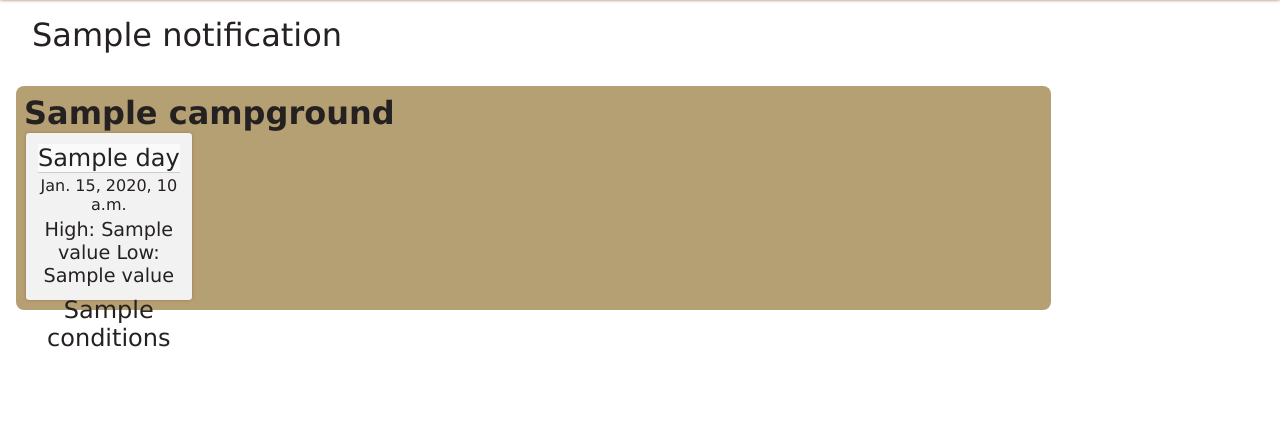
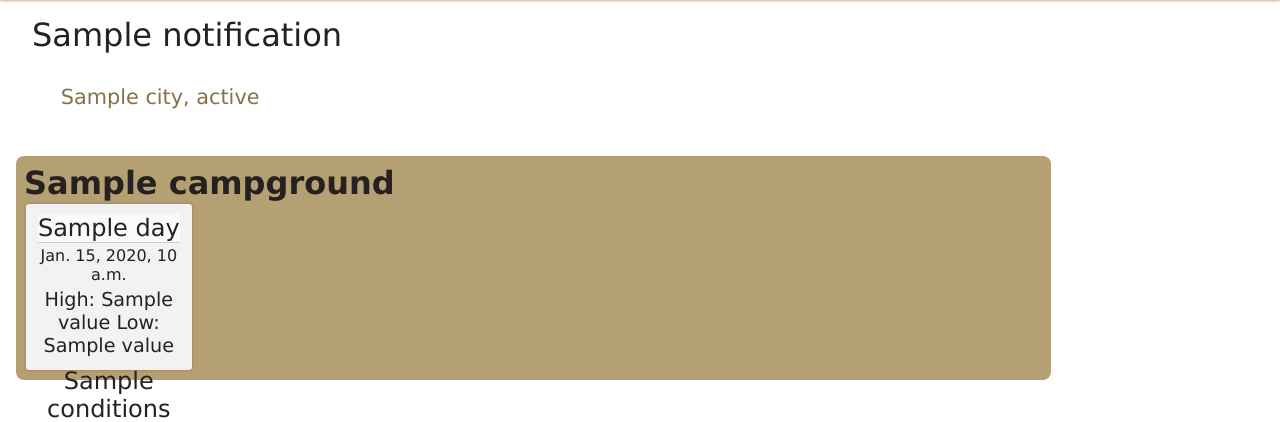
Before and after one commit to jomogalla/campclimate, a Django app: template templates/camp.html in a window 1280 px wide. Shown: the part 66-488 px from the top of the page. Run offline with Django 3.2, Linux system fonts and the light colour scheme; tables that the repository leaves empty hold one stand-in row (values such as "Sample post"); the template is opened without the code that fills it: values that come from a table or form of the project are taken from there, most other values are stand-ins (such as "Sample title", 1, 10 or a date in 2020).

Commit message:
added: humanized RV sizes, toggling of text on infoToggle button and smarter searching(search w/o a state); removed: a lot of old/unnecessary comments

```diff
--- a/templates/camp.html
+++ b/templates/camp.html
@@ -24,15 +24,36 @@
 			// 	},
 			// });
 		});
-		$(".infoToggle").click(function(){
+		$("#infoToggle").toggle(function(){
+			//add all the data
+			$(".infoBlob").addClass('large')
+			$(".amenities").show()
+			$(".distance").show()
+			$("#infoToggle").text('less info')
+			.stop();
+		}, function(){
+			//remove all the data
+			$(".amenities").hide()
+			$(".distance").hide()
+			$(".infoBlob").removeClass('large')
+			$("#infoToggle").text('more info')
+			.stop();
+		});
+		$('#possibleCities li').click(function(){
+			$('#id_location').val($(this).text())
+			$('#goButton').click();
+		});
+
+		// WORKING
+		// $(".infoToggle").click(function(){
 
 
-			$(".infoBlob").toggleClass('large');
-			// $(".infoBlob").toggleClass('large', 300);
-			$(".distance").toggle();
-			$(".amenities").toggle();
-			// $(".infoToggle").html('<');
-		});
+		// 	$(".infoBlob").toggleClass('large');
+		// 	// $(".infoBlob").toggleClass('large', 300);
+		// 	$(".distance").toggle();
+		// 	$(".amenities").toggle();
+		// 	// $(".infoToggle").html('<');
+		// });
 	});
 </script>
 </head>
@@ -44,13 +65,20 @@
 				<input type="submit" value="go" id="goButton" >
 			</form>
 			<div class="campgroundAmount">{{camplist_length|default:"No"}} campground{{camplist_length|pluralize}} returned</div>
-			<span class="infoToggle">more info</span>
+			<span id="infoToggle">more info</span>
 		</div>
 
 		<p>
 		<div id="content">
 			<div class="notification">
 				{{notification}}
+			</div>
+			<div id="possibleCities">
+				<ul>
+				{% for city in possibleCityList %}
+					<li>{{city.name}}, {{city.state}}	</li>
+				{% endfor %}
+				</ul>
 			</div>
 			{% for infoBlob in zipped %}
 				<div class="infoBlob small">
@@ -100,5 +128,4 @@
 			<img src="{{ STATIC_URL }}/static/images/spin.gif" />
 		</div>
 	</div>
-
 </body>
--- a/weather/static/styles.css
+++ b/weather/static/styles.css
@@ -6,6 +6,19 @@
 	top:0.4em;
 	margin-left: 12em;
 
+}
+#possibleCities ul li{
+	list-style: none;
+	cursor: pointer;
+	display: inline-block;
+	margin: 1em;
+	margin-top: 0.5em;
+	margin-bottom: 0.5em;
+	color: #867246;
+}
+#possibleCities{
+	font-size: 1.3em;
+	/*padding-left: 1em;*/
 }
 .smallForm{
 	margin: 0;
@@ -87,7 +100,7 @@
 .large{
 	height: 16em;
 }
-.infoToggle{
+#infoToggle{
 	background-color: #fcfcfc;
 	border-radius: .1em;
 	/*width: 1em;*/
@@ -98,8 +111,8 @@
 	padding: 0.2em;
 	box-shadow: 0 0 0.2em #A0714D;
 	background-color: #BBC18A;
-		position: fixed;
-		right: 1em;
+	position: fixed;
+	right: 1em;
 }
 .weatherRow{
 	height: 10em;
--- a/weather/views.py
+++ b/weather/views.py
@@ -114,32 +114,16 @@ def index(request):
 		return render_to_response('./index.html', {'form': form, 'debug':debug})
 
 
-	# #GET THE CITIES
-	# #DB ISSUE!!! latitudes & longitudes are crosswired...
-
-	# #trim cities to cities in a circle(now theyre in a square)
-
-	# #GET THE WEATHER
-	# allTheForecasts = []
-
-	# # for city in squareCitySet:
-	# # 	tempForecast = oracle.getForecast(city.longitude, city.latitude)
-	# # 	allTheForecasts.append(tempForecast)
-
-	# #need to simplify the weather array for STUPID TEMPLATES
-	# #http://stackoverflow.com/questions/3132706/traversing-multiple-lists-in-django-template-in-same-for-loop
-
-
 def camp(request):
 	debug = []
-	debug.append('False')
+	# debug.append('False')
 	citySet = []
 	if request.method == 'GET':
 		form = WeatherForm(request.GET)
 		if form.is_valid():
 			sampleZip = request.GET['location']
 			maxDistance = int(request.GET['distance'])
-			debug.append('maxdistance: ' + str(maxDistance))
+			# debug.append('maxdistance: ' + str(maxDistance))
 
 			# switch here to use either the city or the zipcode
 			if len(str(sampleZip)) == 5 and isThisAnInt(sampleZip):
@@ -154,15 +138,19 @@ def camp(request):
 				cityName = ' '.join(parsedZip[0:-1])
 				stateName = parsedZip[-1]
 				debug.append(parsedZip)
-				debug.append(cityName)
-				debug.append(stateName)
+				debug.append('cityname: '+ cityName)
+				debug.append('statename: ' + stateName)
 				try:
 					centerLocation = City.objects.get(name__iexact=cityName, state__iexact=stateName)
 				except ObjectDoesNotExist:
-					# EVENTUALLY GIVE US A LIST OF CITIES!!!
-					# AND SEARCH FOR ADDITIONAL TERMS TO MATCH, -CITY- ETC
-					notification = 'I can\'t seem to find that city'
-					return render_to_response('./camp.html', {'form': form,'notification':notification, 'debug':debug})
+					try:
+						# NOT WORKING IF OUR CITY HAS A SPACE IN IT
+						possibleCityList = City.objects.filter(name__iexact=stateName)
+						notification = 'I didn\'t catch the state. Here\'s a list of cities to start with: '
+						return render_to_response('./camp.html', {'form': form, 'notification':notification, 'possibleCityList':possibleCityList, 'debug':debug})
+					except ObjectDoesNotExist:
+						notification = 'I can\'t seem to find that city'
+						return render_to_response('./camp.html', {'form': form,'notification':notification, 'debug':debug})
 
 			maxLat = centerLocation.latitude + maxDistance/69.09
 			minLat = centerLocation.latitude - maxDistance/69.09
@@ -217,9 +205,6 @@ def camp(request):
 		form = WeatherForm()
 		return render_to_response('./camp.html', {'form': form, 'debug':debug})
 
-
-
-# bug trimming wrong cities? seems to happen at 20 miles and not at 30 or 10
 def calculateDistance(cityA, cityB):
 	from math import sin, radians, cos, acos, degrees
 	theDistance = (sin(radians(cityA.latitude)) * sin(radians(cityB.latitude)) +	cos(radians(cityA.latitude)) * cos(radians(cityB.latitude)) * cos(radians(cityB.longitude - cityA.longitude)))
@@ -254,31 +239,29 @@ def campHumanizer(campground):
 	for amenity in amenitiesList:
 		# RV HOOKUPS
 		if amenity == 'NH':
-			humanFriendlyAmenities.append('Hookups: None')
+			humanFriendlyAmenities.append('No Hookups')
 		elif amenity == 'E':
-			humanFriendlyAmenities.append('Hookups: Electric')
+			humanFriendlyAmenities.append('Electric Hookup')
 		elif amenity == 'W':
-			humanFriendlyAmenities.append('Hookups: Water')
+			humanFriendlyAmenities.append('Water Hookup')
 		elif amenity == 'S':
-			humanFriendlyAmenities.append('Hookups: Sewer')
+			humanFriendlyAmenities.append('Sewer Hookup')
 		elif amenity == 'WE':
-			humanFriendlyAmenities.append('Hookups: Water Electric')
+			humanFriendlyAmenities.append('Water & Electric Hookups')
 		elif amenity == 'ES':
-			humanFriendlyAmenities.append('Hookups: Electric Sewer')
+			humanFriendlyAmenities.append('Sewer & Electric Hookups')
 		elif amenity == 'WS':
-			humanFriendlyAmenities.append('Hookups: Water Sewer')
+			humanFriendlyAmenities.append('Water & Sewer Hookups')
 		elif amenity == 'WES':
-			humanFriendlyAmenities.append('Hookups: Water Electric Sewer')
+			humanFriendlyAmenities.append('Water, Electric, & Sewer Hookups')
 		# Sanitary Dump
 		elif amenity == 'DP':
 			humanFriendlyAmenities.append('Sanitary Dump')
 		elif amenity == 'ND':
 			humanFriendlyAmenities.append('No Sanitary Dump')
 		# Max RV Length ---
-		### NEEDS ADDRESSING
-		### NOT JUST 32 FT but all sorts o' feet.
-		elif amenity == '32ft':
-			humanFriendlyAmenities.append('32 feet')
+		elif amenity[-2:] == 'ft':
+			humanFriendlyAmenities.append(amenity[:-2] + ' feet')
 		# Toilets
 		elif amenity == 'FT':
 			humanFriendlyAmenities.append('Flush Toilets')
```
Also changed, not shown: 1 other file.
